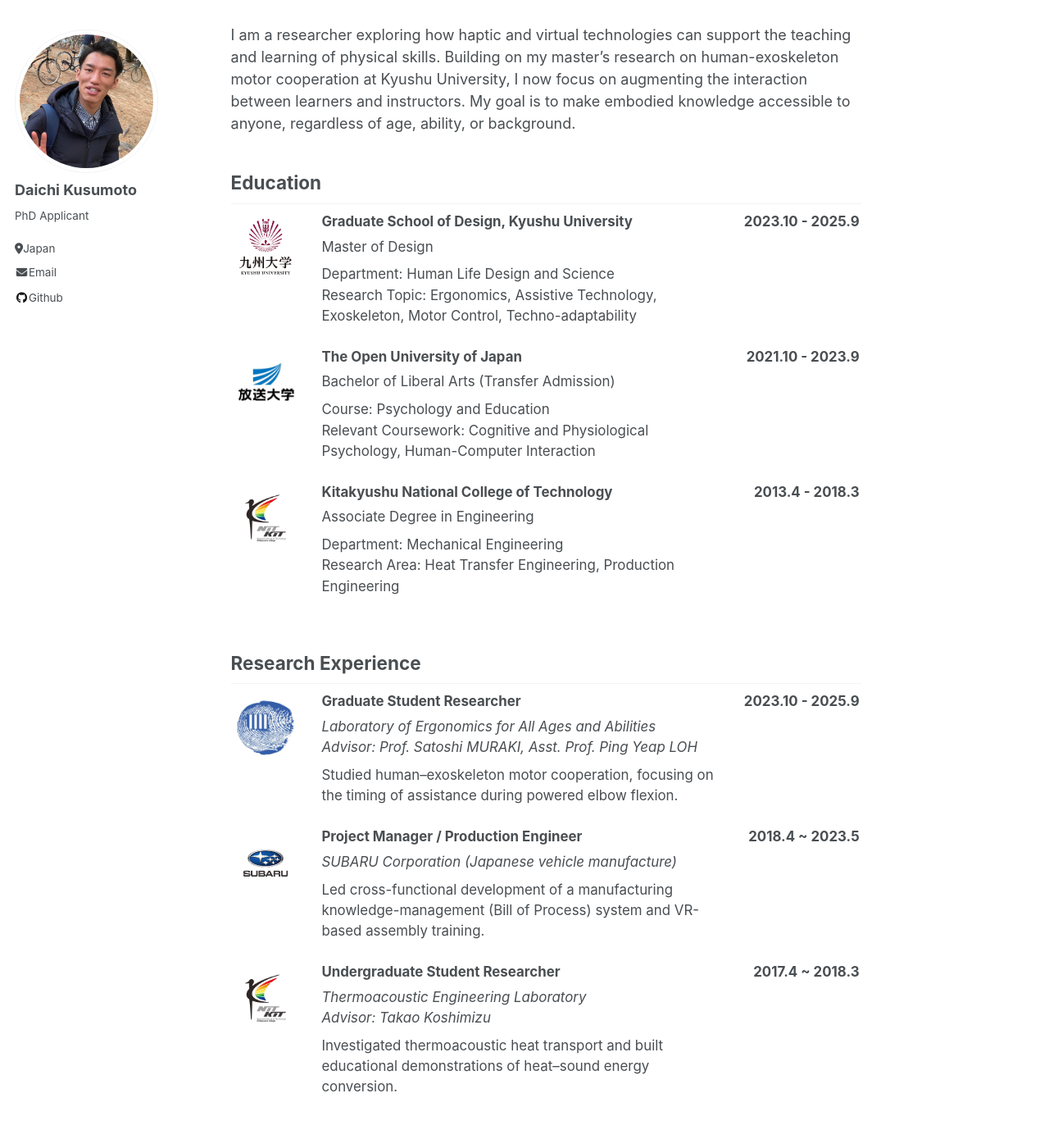
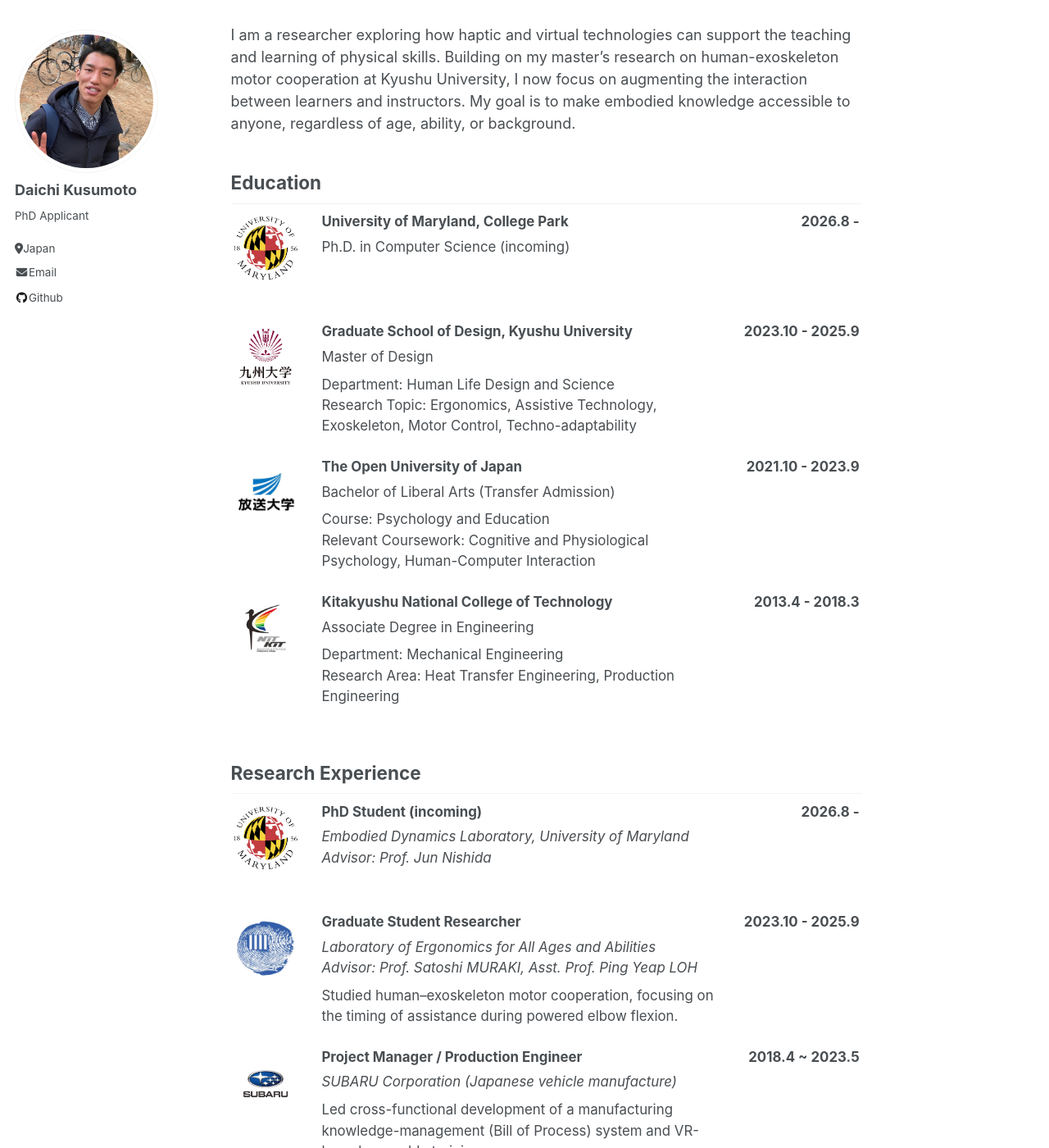
Before and after one commit to bugpiece/bugpiece.github.io, a Jekyll site: the page built from _pages/about.md, in a window 1280 px wide and 1400 px high, scrolled down 326 px. Shown: the whole window at 82% size. Built offline with Jekyll 4.4.1, drawn with Linux system fonts in a browser that asks for light colours.

Commit message:
Add incoming UMD PhD and EmD Lab entries
List the incoming University of Maryland CS PhD under Education and the
Embodied Dynamics Laboratory (Advisor: Prof. Jun Nishida) under Research
Experience, both starting August 2026.

Co-Authored-By: Claude Opus 4.8 <noreply@anthropic.com>

```diff
--- a/_pages/about.md
+++ b/_pages/about.md
@@ -10,6 +10,13 @@ header:
 author_profile: True
 
 # Education
+feature_UMD:
+  - image_path: umd.png
+    alt: "UMD"
+    date: "2026.8 -"
+    title: "University of Maryland, College Park"
+    subtitle: "Ph.D. in Computer Science (incoming)"
+
 feature_KU:
   - image_path: KU.png
     alt: "KU"
@@ -35,6 +42,13 @@ feature_NITkit:
     excerpt: "Department: Mechanical Engineering<br>Research Area: Heat Transfer Engineering, Production Engineering"
 
 # Research Experience
+feature_EmD:
+  - image_path: umd.png
+    alt: "UMD"
+    date: "2026.8 -"
+    title: "PhD Student (incoming)"
+    subtitle: "<i>Embodied Dynamics Laboratory, University of Maryland<br>Advisor: Prof. Jun Nishida</i>"
+
 feature_EAAA:
   - image_path: Geiko.jpg
     alt: "EAAA"
@@ -67,11 +81,13 @@ redirect_from:
 I am a researcher exploring how haptic and virtual technologies can support the teaching and learning of physical skills. Building on my master's research on human-exoskeleton motor cooperation at Kyushu University, I now focus on augmenting the interaction between learners and instructors. My goal is to make embodied knowledge accessible to anyone, regardless of age, ability, or background.
 
 ## Education
+{% include minifeature_row id="feature_UMD" type="left" %}
 {% include minifeature_row id="feature_KU" type="left" %}
 {% include minifeature_row id="feature_OUJ" type="left" %}
 {% include minifeature_row id="feature_NITkit" type="left" %}
 
 ## Research Experience
+{% include minifeature_row id="feature_EmD" type="left" %}
 {% include minifeature_row id="feature_EAAA" type="left" %}
 {% include minifeature_row id="feature_SUBARU" type="left" %}
 {% include minifeature_row id="feature_TE" type="left" %}
```
Also changed, not shown: images/umd.png (added).
